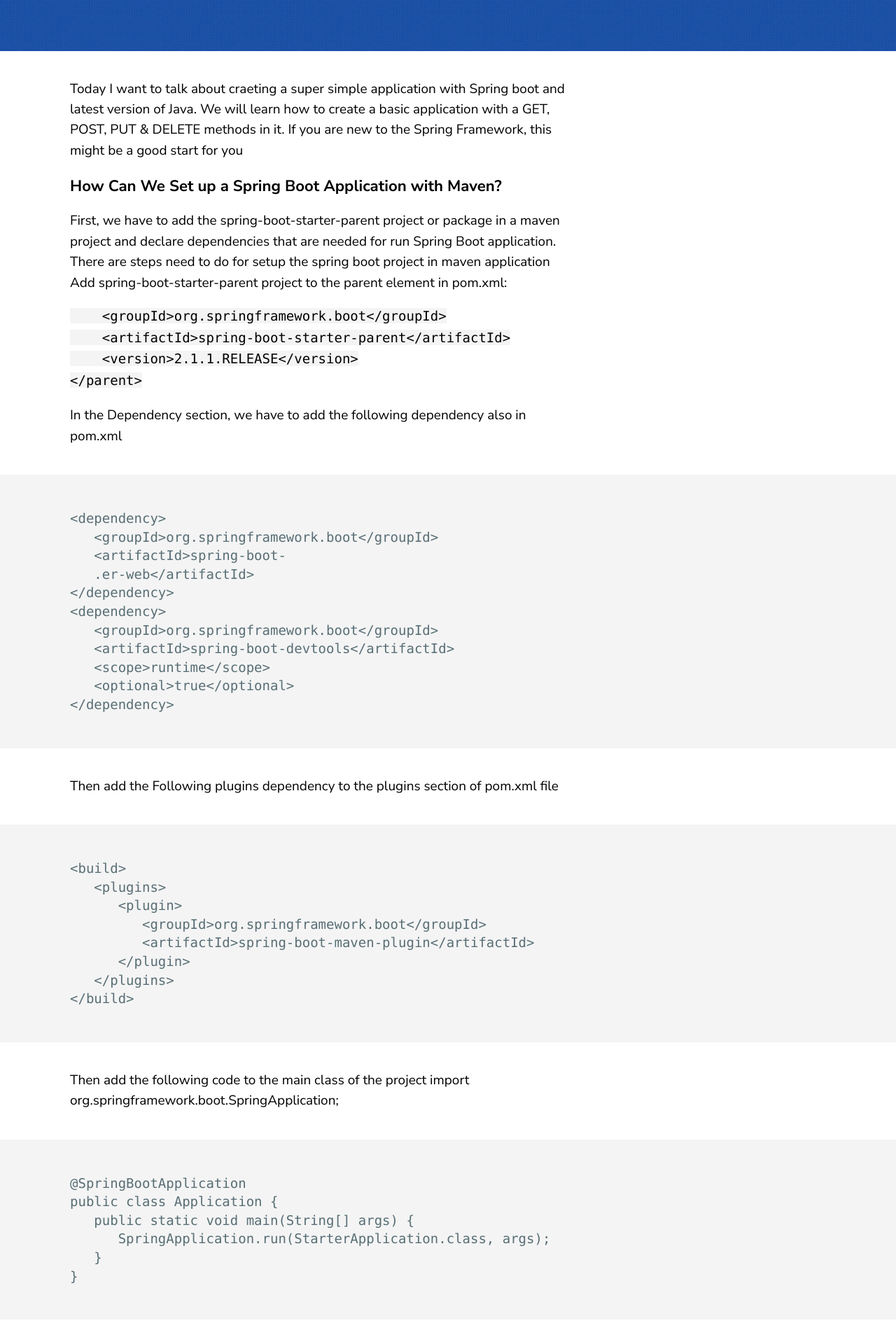
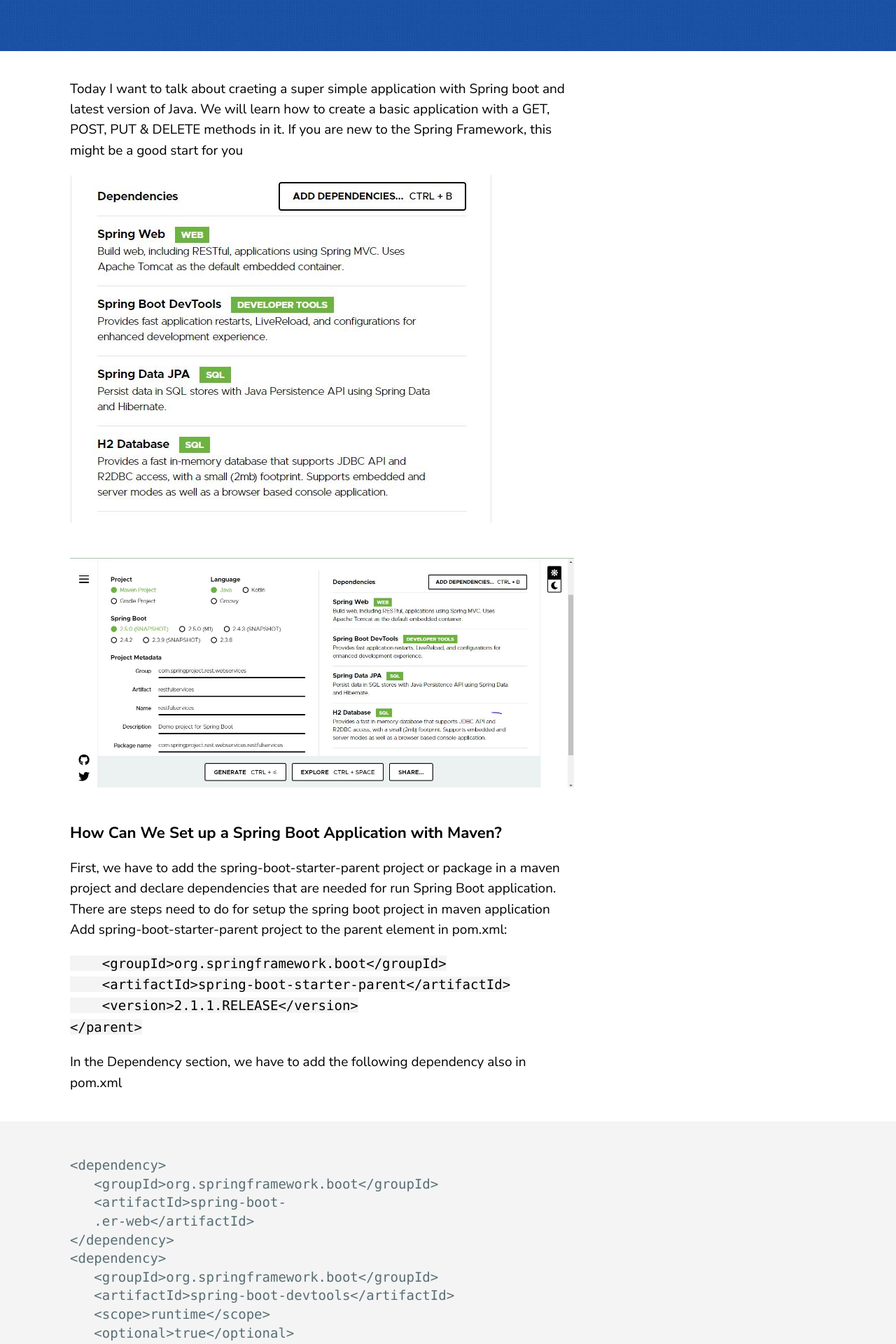
Before and after one commit to 404Kartik/blog.404kartik, a Jekyll site: the page built from _posts/2021-02-14-Simple-Application-with-SpringBoot-Java.markdown, in a window 1280 px wide. Shown: the part 456-2376 px from the top of the page at 70% size. Built offline with Jekyll 4.4.1, drawn with Linux system fonts in a browser that asks for light colours.

Commit message:
Update 2021-02-14-Simple-Application-with-SpringBoot-Java.markdown

```diff
--- a/_posts/2021-02-14-Simple-Application-with-SpringBoot-Java.markdown
+++ b/_posts/2021-02-14-Simple-Application-with-SpringBoot-Java.markdown
@@ -9,6 +9,8 @@ categories: Java SpringBoot RESFTful
 Today I want to talk about craeting a super simple application with Spring boot and latest version of Java.
 We will learn how to create a basic application with a GET, POST, PUT & DELETE methods in it.
 If you are new to the Spring Framework, this might be a good start for you
+![A test imagdce](/assets/dependancies.JPG)
+![A test imaewwefge](/assets/project.JPG)
 
 ### How Can We Set up a Spring Boot Application with Maven?
 First, we have to add the spring-boot-starter-parent project or package in a maven project and declare dependencies that are needed for run Spring Boot application. There are steps need to do for setup the spring boot project in maven application
```
